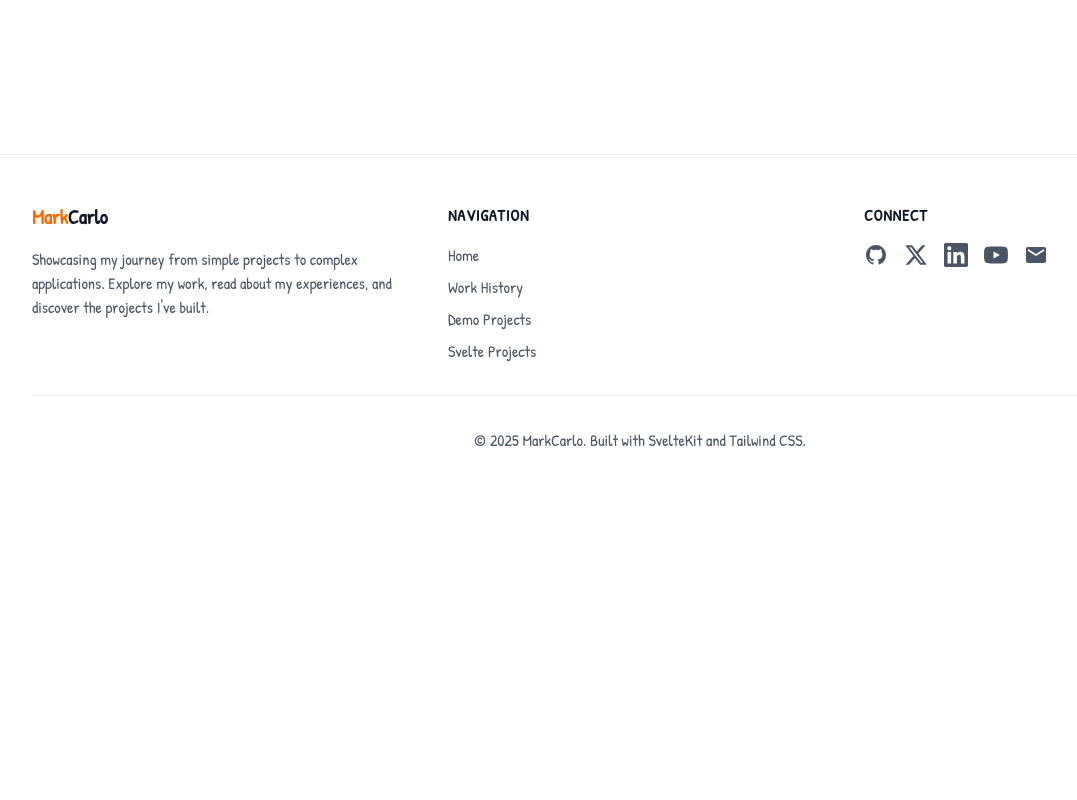
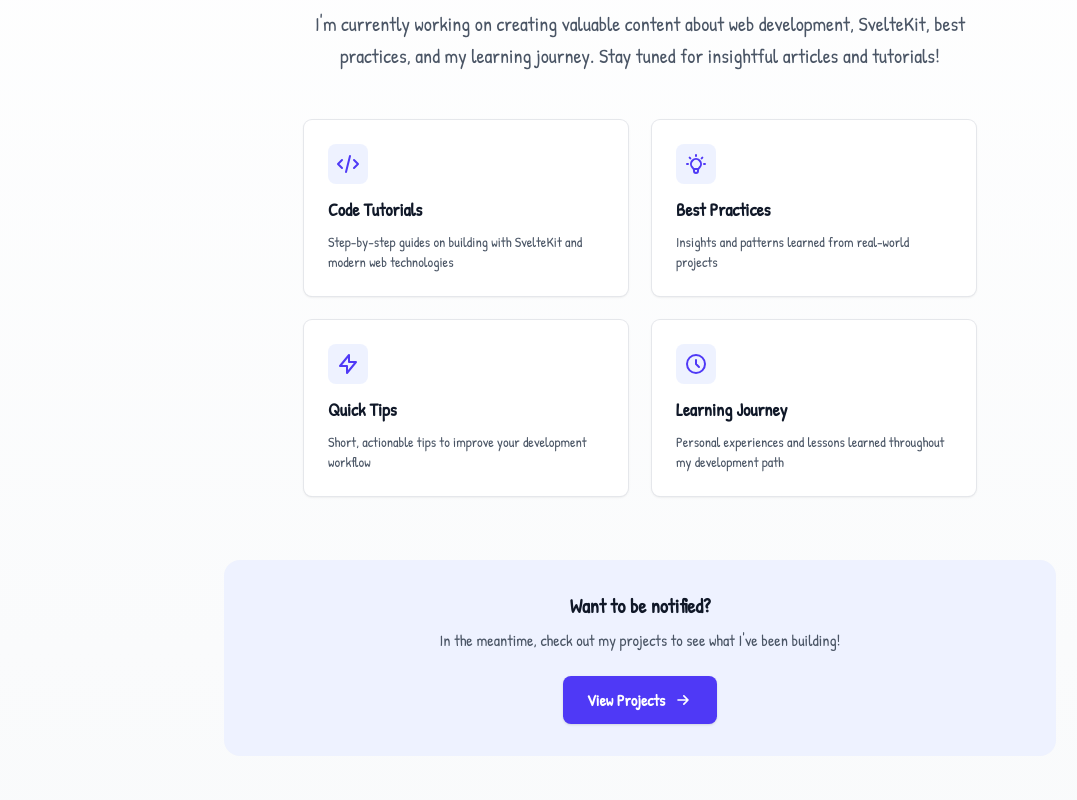
Before and after one commit to devmarked/sv-landing, a SvelteKit app: page /blog in a window 1280 px wide. Before the commit this address had no page. Shown: the part 300-1100 px from the top of the page, without its empty margins (0-1077 px from the left). Before the commit the page ends 800 px from the top, so only its background shows below. Built offline with nearby package versions, Linux system fonts and the light colour scheme.

Commit message:
add blog page

```diff
--- /dev/null
+++ b/src/routes/blog/+page.svelte
@@ -0,0 +1,168 @@
+<script lang="ts">
+	// Coming Soon page for blog
+</script>
+
+<svelte:head>
+	<title>Blog - Coming Soon</title>
+	<meta name="description" content="Blog coming soon - stay tuned for articles about web development, Svelte, and more!" />
+</svelte:head>
+
+<div class="min-h-[calc(100vh-200px)] bg-gradient-to-b from-white to-gray-50">
+	<div class="mx-auto max-w-4xl px-4 py-16 sm:px-6 sm:py-24 lg:px-8">
+		<!-- Main Content -->
+		<div class="text-center">
+			<!-- Icon/Illustration -->
+			<div class="mx-auto mb-8 flex h-24 w-24 items-center justify-center rounded-full bg-indigo-100">
+				<svg
+					class="h-12 w-12 text-indigo-600"
+					fill="none"
+					stroke="currentColor"
+					viewBox="0 0 24 24"
+					xmlns="http://www.w3.org/2000/svg"
+				>
+					<path
+						stroke-linecap="round"
+						stroke-linejoin="round"
+						stroke-width="2"
+						d="M12 6.253v13m0-13C10.832 5.477 9.246 5 7.5 5S4.168 5.477 3 6.253v13C4.168 18.477 5.754 18 7.5 18s3.332.477 4.5 1.253m0-13C13.168 5.477 14.754 5 16.5 5c1.747 0 3.332.477 4.5 1.253v13C19.832 18.477 18.247 18 16.5 18c-1.746 0-3.332.477-4.5 1.253"
+					/>
+				</svg>
+			</div>
+
+			<!-- Heading -->
+			<h1 class="text-4xl font-bold tracking-tight text-gray-900 sm:text-5xl md:text-6xl">
+				Blog Coming Soon
+			</h1>
+
+			<!-- Description -->
+			<p class="mx-auto mt-6 max-w-2xl text-lg leading-8 text-gray-600 sm:text-xl">
+				I'm currently working on creating valuable content about web development, SvelteKit, best
+				practices, and my learning journey. Stay tuned for insightful articles and tutorials!
+			</p>
+
+			<!-- Feature List -->
+			<div class="mx-auto mt-12 max-w-2xl">
+				<div class="grid gap-6 sm:grid-cols-2">
+					<div class="rounded-lg bg-white p-6 shadow-sm ring-1 ring-gray-200">
+						<div class="mb-3 flex h-10 w-10 items-center justify-center rounded-lg bg-indigo-50">
+							<svg
+								class="h-6 w-6 text-indigo-600"
+								fill="none"
+								stroke="currentColor"
+								viewBox="0 0 24 24"
+							>
+								<path
+									stroke-linecap="round"
+									stroke-linejoin="round"
+									stroke-width="2"
+									d="M10 20l4-16m4 4l4 4-4 4M6 16l-4-4 4-4"
+								/>
+							</svg>
+						</div>
+						<h3 class="text-left text-lg font-semibold text-gray-900">Code Tutorials</h3>
+						<p class="mt-2 text-left text-sm text-gray-600">
+							Step-by-step guides on building with SvelteKit and modern web technologies
+						</p>
+					</div>
+
+					<div class="rounded-lg bg-white p-6 shadow-sm ring-1 ring-gray-200">
+						<div class="mb-3 flex h-10 w-10 items-center justify-center rounded-lg bg-indigo-50">
+							<svg
+								class="h-6 w-6 text-indigo-600"
+								fill="none"
+								stroke="currentColor"
+								viewBox="0 0 24 24"
+							>
+								<path
+									stroke-linecap="round"
+									stroke-linejoin="round"
+									stroke-width="2"
+									d="M9.663 17h4.673M12 3v1m6.364 1.636l-.707.707M21 12h-1M4 12H3m3.343-5.657l-.707-.707m2.828 9.9a5 5 0 117.072 0l-.548.547A3.374 3.374 0 0014 18.469V19a2 2 0 11-4 0v-.531c0-.895-.356-1.754-.988-2.386l-.548-.547z"
+								/>
+							</svg>
+						</div>
+						<h3 class="text-left text-lg font-semibold text-gray-900">Best Practices</h3>
+						<p class="mt-2 text-left text-sm text-gray-600">
+							Insights and patterns learned from real-world projects
+						</p>
+					</div>
+
+					<div class="rounded-lg bg-white p-6 shadow-sm ring-1 ring-gray-200">
+						<div class="mb-3 flex h-10 w-10 items-center justify-center rounded-lg bg-indigo-50">
+							<svg
+								class="h-6 w-6 text-indigo-600"
+								fill="none"
+								stroke="currentColor"
+								viewBox="0 0 24 24"
+							>
+								<path
+									stroke-linecap="round"
+									stroke-linejoin="round"
+									stroke-width="2"
+									d="M13 10V3L4 14h7v7l9-11h-7z"
+								/>
+							</svg>
+						</div>
+						<h3 class="text-left text-lg font-semibold text-gray-900">Quick Tips</h3>
+						<p class="mt-2 text-left text-sm text-gray-600">
+							Short, actionable tips to improve your development workflow
+						</p>
+					</div>
+
+					<div class="rounded-lg bg-white p-6 shadow-sm ring-1 ring-gray-200">
+						<div class="mb-3 flex h-10 w-10 items-center justify-center rounded-lg bg-indigo-50">
+							<svg
+								class="h-6 w-6 text-indigo-600"
+								fill="none"
+								stroke="currentColor"
+								viewBox="0 0 24 24"
+							>
+								<path
+									stroke-linecap="round"
+									stroke-linejoin="round"
+									stroke-width="2"
+									d="M12 8v4l3 3m6-3a9 9 0 11-18 0 9 9 0 0118 0z"
+								/>
+							</svg>
+						</div>
+						<h3 class="text-left text-lg font-semibold text-gray-900">Learning Journey</h3>
+						<p class="mt-2 text-left text-sm text-gray-600">
+							Personal experiences and lessons learned throughout my development path
+						</p>
+					</div>
+				</div>
+			</div>
+
+			<!-- CTA Section -->
+			<div class="mt-16">
+				<div class="rounded-2xl bg-indigo-50 px-6 py-8 sm:px-12">
+					<h3 class="text-xl font-semibold text-gray-900">Want to be notified?</h3>
+					<p class="mt-2 text-gray-600">
+						In the meantime, check out my projects to see what I've been building!
+					</p>
+					<div class="mt-6">
+						<a
+							href="/"
+							class="inline-flex items-center rounded-lg bg-indigo-600 px-6 py-3 text-base font-semibold text-white shadow-sm transition-colors hover:bg-indigo-700 focus:outline-none focus:ring-2 focus:ring-indigo-600 focus:ring-offset-2"
+						>
+							View Projects
+							<svg
+								class="ml-2 h-5 w-5"
+								fill="none"
+								stroke="currentColor"
+								viewBox="0 0 24 24"
+							>
+								<path
+									stroke-linecap="round"
+									stroke-linejoin="round"
+									stroke-width="2"
+									d="M13 7l5 5m0 0l-5 5m5-5H6"
+								/>
+							</svg>
+						</a>
+					</div>
+				</div>
+			</div>
+		</div>
+	</div>
+</div>
```
